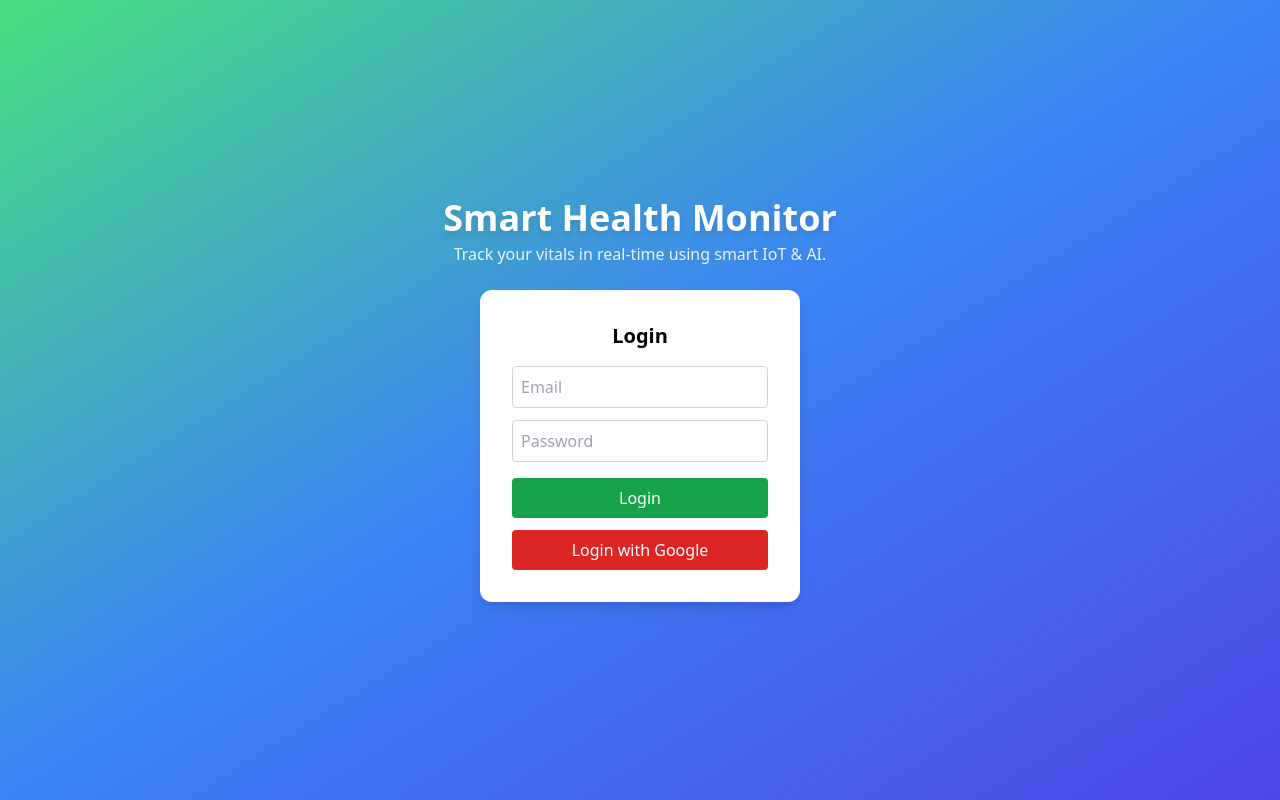
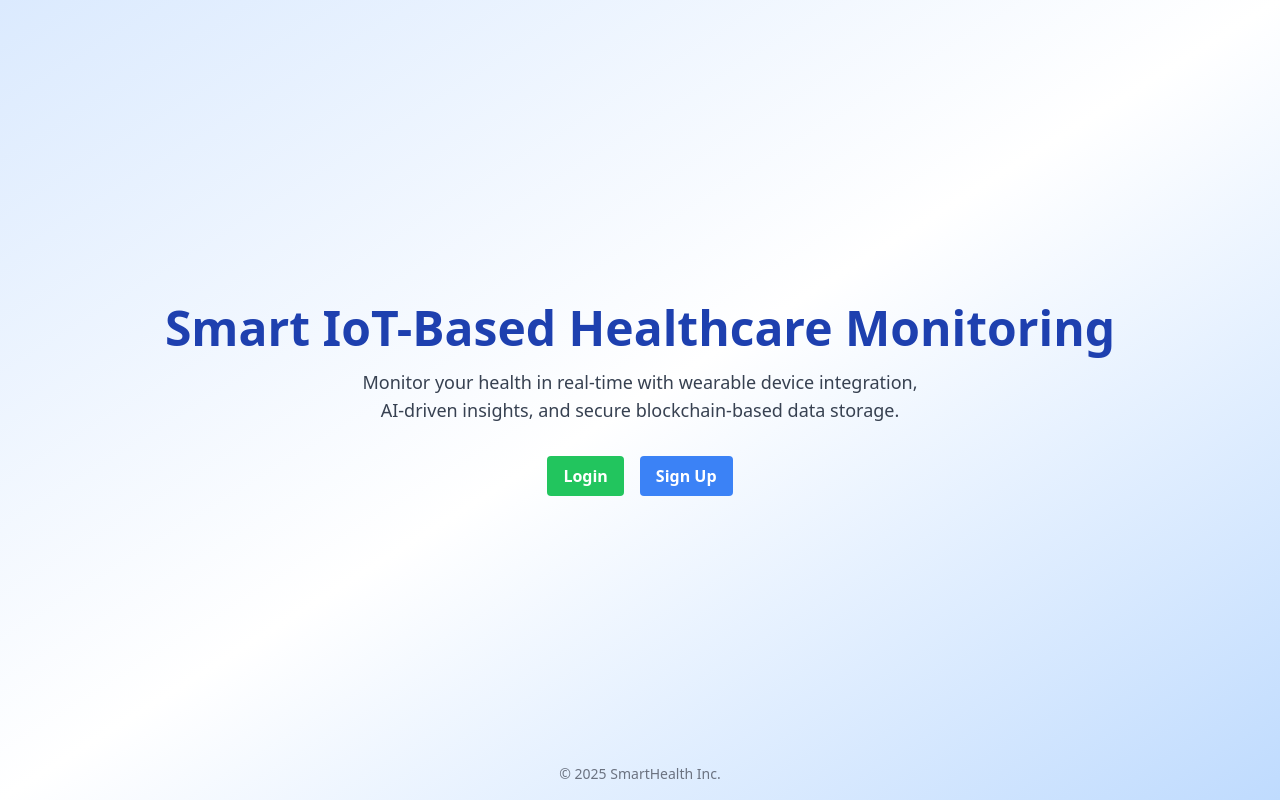
Before and after one commit to tanmayxgusain/Health-Monitor-Web, a React (Create React App) app: page / in a window 1280 px wide. Before the commit this address led to /login. Built offline with nearby package versions, Linux system fonts and the light colour scheme.

Commit message:
Improve signup UX with success message and redirect

```diff
--- a/src/App.js
+++ b/src/App.js
@@ -9,6 +9,9 @@ import OAuthSuccess from './pages/OAuthSuccess';
 
 import MainLayout from "./layouts/MainLayout";
 import ProtectedRoute from "./routes/ProtectedRoute";
+import Signup from "./pages/Signup";
+import Landing from "./pages/Landing";
+
 
 const App = () => {
   return (
@@ -16,16 +19,19 @@ const App = () => {
       <Routes>
 
         {/* Public Routes */}
+        <Route path="/signup" element={<Signup />} />
         <Route path="/login" element={<Login />} />
         <Route path="/oauth-success" element={<OAuthSuccess />} />
         <Route path="/logout" element={<Logout />} />
 
         {/* Protected Routes */}
-        <Route path="/" element={
+        <Route path="/" element={<Landing />} />
+
+        {/* <Route path="/" element={
           <ProtectedRoute>
             <MainLayout><Dashboard /></MainLayout>
           </ProtectedRoute>
-        } />
+        } /> */}
 
         <Route path="/dashboard" element={
           <ProtectedRoute>
--- a/src/pages/Landing.jsx
+++ b/src/pages/Landing.jsx
@@ -1,7 +1,9 @@
 import React from 'react';
-import { Link } from 'react-router-dom';
+import { Link, useNavigate } from 'react-router-dom';
 
 const Landing = () => {
+  const navigate = useNavigate();
+
   return (
     <div className="min-h-screen bg-gradient-to-br from-blue-100 via-white to-blue-200 flex flex-col items-center justify-center p-6">
       <h1 className="text-4xl md:text-5xl font-bold text-blue-800 mb-4 text-center">
@@ -12,19 +14,19 @@ const Landing = () => {
         and secure blockchain-based data storage.
       </p>
 
-      <div className="flex space-x-4">
-        <Link
-          to="/login"
-          className="px-6 py-3 bg-blue-600 text-white rounded-xl hover:bg-blue-700 transition"
+      <div className="space-x-4">
+        <button
+          className="bg-green-500 hover:bg-green-600 text-white font-semibold py-2 px-4 rounded"
+          onClick={() => navigate("/login")}
         >
           Login
-        </Link>
-        <Link
-          to="/signup"
-          className="px-6 py-3 bg-gray-200 text-blue-600 rounded-xl hover:bg-gray-300 transition"
+        </button>
+        <button
+          className="bg-blue-500 hover:bg-blue-600 text-white font-semibold py-2 px-4 rounded"
+          onClick={() => navigate("/signup")}
         >
           Sign Up
-        </Link>
+        </button>
       </div>
 
       <footer className="absolute bottom-4 text-gray-500 text-sm">
--- a/src/pages/Signup.jsx
+++ b/src/pages/Signup.jsx
@@ -1,4 +1,5 @@
 import React, { useState } from 'react';
+import { useNavigate } from "react-router-dom";
 import axios from 'axios';
 
 function Signup() {
@@ -10,6 +11,8 @@ function Signup() {
 
   const [message, setMessage] = useState('');
 
+  const navigate = useNavigate();
+
   const handleChange = (e) => {
     setFormData({ ...formData, [e.target.name]: e.target.value });
   };
@@ -19,6 +22,7 @@ function Signup() {
     try {
       const res = await axios.post('http://localhost:8000/auth/signup', formData);
       setMessage('Signup successful! 🎉');
+      navigate("/login");
     } catch (err) {
       setMessage(err.response?.data?.detail || 'Signup failed');
     }
```
Also changed, not shown: 1 other file (tests, documents, lock files or other folders).
